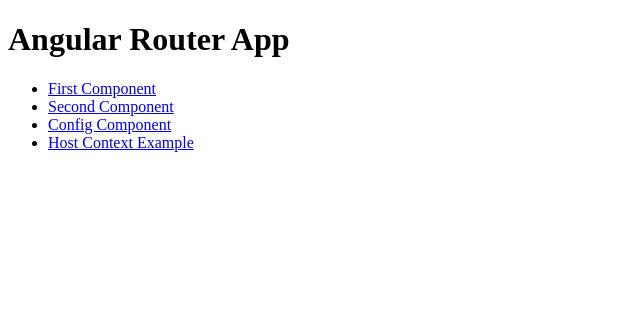
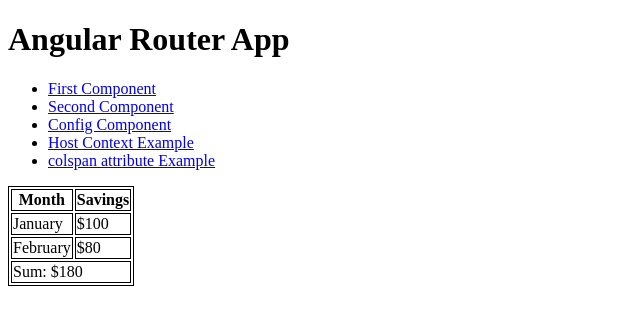
Before and after one commit to ht89/angular-basics-demo, an Angular app: page /colspan in a window 1280 px wide. Before the commit this address led to /. Shown: the top 322 px of the page, without its empty margins (0-640 px from the left). Built offline with nearby package versions, Linux system fonts and the light colour scheme.

Commit message:
feat: colspan example

```diff
--- a/src/app/app-routing.module.ts
+++ b/src/app/app-routing.module.ts
@@ -1,5 +1,6 @@
 import { NgModule } from '@angular/core';
 import { RouterModule, Routes } from '@angular/router';
+import { ColspanComponent } from './colspan/colspan.component';
 import { ConfigComponent } from './config/config.component';
 import { FirstComponent } from './first/first.component';
 import { HostContextExampleComponent } from './host-context-example/host-context-example.component';
@@ -15,6 +16,7 @@
   },
   { path: 'config', component: ConfigComponent },
   { path: 'host-context', component: HostContextExampleComponent },
+  { path: 'colspan', component: ColspanComponent },
   { path: '', redirectTo: '/first-component', pathMatch: 'full' }, // redirect to `first-component`
 ];
 
--- a/src/app/app.component.html
+++ b/src/app/app.component.html
@@ -37,6 +37,15 @@
         >Host Context Example</a
       >
     </li>
+
+    <li>
+      <a
+        routerLink="/colspan"
+        routerLinkActive="active"
+        ariaCurrentWhenActive="page"
+        >colspan attribute Example</a
+      >
+    </li>
   </ul>
 </nav>
 <!-- The routed views render in the <router-outlet>-->
--- a/src/app/app.module.ts
+++ b/src/app/app.module.ts
@@ -10,6 +10,7 @@
 import { ConfigComponent } from './config/config.component';
 import { ConfigWithAsyncPipeComponent } from './config-with-async-pipe/config-with-async-pipe.component';
 import { HostContextExampleComponent } from './host-context-example/host-context-example.component';
+import { ColspanComponent } from './colspan/colspan.component';
 
 @NgModule({
   declarations: [
@@ -20,6 +21,7 @@
     ConfigComponent,
     ConfigWithAsyncPipeComponent,
     HostContextExampleComponent,
+    ColspanComponent,
   ],
   imports: [BrowserModule, AppRoutingModule, HttpClientModule],
   providers: [],
--- /dev/null
+++ b/src/app/colspan/colspan.component.css
@@ -0,0 +1,5 @@
+table,
+th,
+td {
+  border: 1px solid black;
+}
--- /dev/null
+++ b/src/app/colspan/colspan.component.html
@@ -0,0 +1,18 @@
+<table>
+  <tr>
+    <th>Month</th>
+    <th>Savings</th>
+  </tr>
+  <tr>
+    <td>January</td>
+    <td>$100</td>
+  </tr>
+  <tr>
+    <td>February</td>
+    <td>$80</td>
+  </tr>
+  <tr>
+    <td colspan="2">Sum: $180</td>
+    <!-- <td [colspan]="2">Sum: $180</td> -->
+  </tr>
+</table>
```
Also changed, not shown: src/app/colspan/colspan.component.ts (added, +10 -0 lines).
